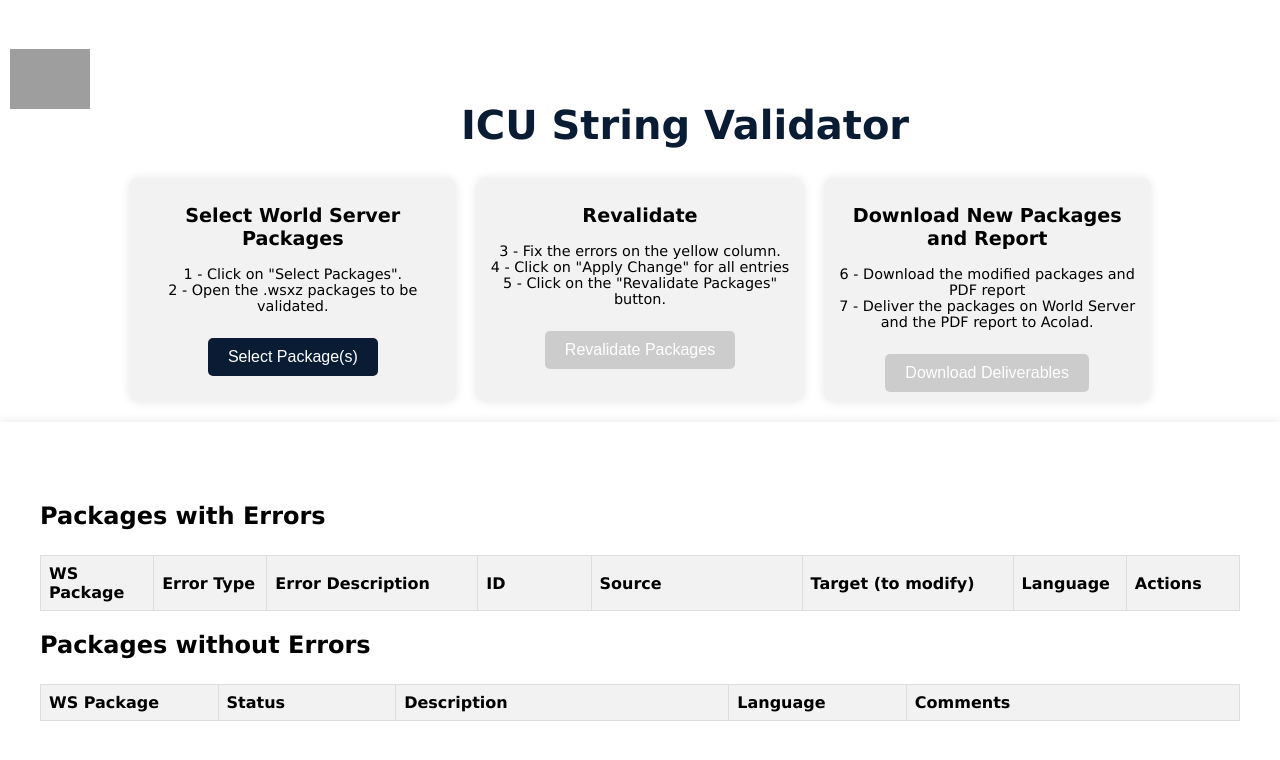
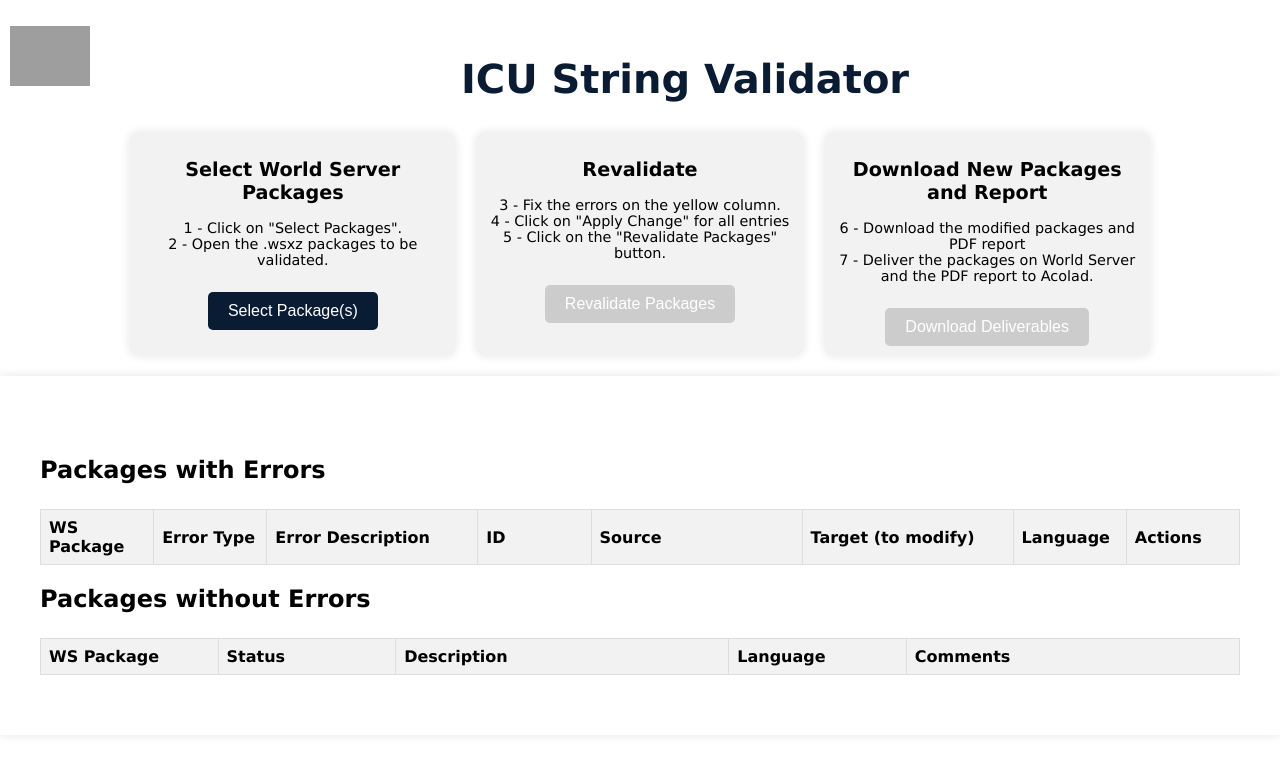
Before and after one commit to LCapy/ICU-Validator, a plain HTML site: page index.html in a window 1280 px wide. Drawn offline with Linux system fonts and the light colour scheme; grey boxes are pictures that could not be loaded.

Commit message:
Update index.html

```diff
--- a/index.html
+++ b/index.html
@@ -195,7 +195,7 @@
 <body>
     <div class="header">
         <img src="https://languageco.com/wp-content/uploads/listing-uploads/logo/2022/07/acolad-a-white.png" alt="Acolad Logo">
-        <h1><br><br>ICU String Validator</h1>
+        <h1><br>ICU String Validator<br</h1>
     </div>
     <div class="workflow">
         <div class="workflow-box">
```
